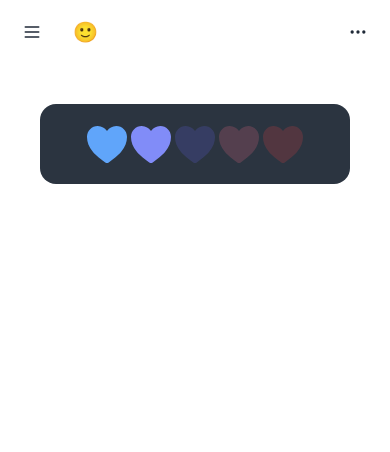
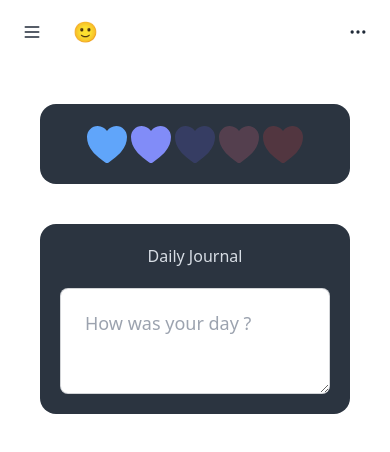
Before and after one commit to quentin-aslan/PWA, a Vue app: page / in a window 390 px wide. Shown: the top 452 px of the page. Built offline with nearby package versions, Linux system fonts and the light colour scheme; sample sign-in values are in the browser's storage.

Commit message:
:sparkles: Daily Journal implemented :iphone: Responsive implemented

```diff
--- /dev/null
+++ b/src/components/DailyJournal.vue
@@ -0,0 +1,44 @@
+<template>
+	<div class="card bg-neutral text-neutral-content m-10 flex flex-row items-center">
+		<div class="card-body items-center text-center gap-5 p-5">
+			<h1>Daily Journal</h1>
+			<textarea
+				v-model="contentValue"
+				placeholder="How was your day ?"
+				class="textarea textarea-bordered textarea-lg w-full max-w-xs"
+				:class="{ 'textarea-success': todayContent }"
+			/>
+		</div>
+	</div>
+</template>
+<script lang="ts" setup>
+import { ref, computed, onBeforeMount, watch } from "vue";
+import { getFormattedDate } from "@/utils";
+import { useUserStore } from "@/stores/userStore";
+import { storeToRefs } from "pinia";
+const userStore = useUserStore();
+const { dailyJournal } = storeToRefs(userStore);
+
+const contentValue = ref("");
+
+const todayContent = computed(() => {
+	const today = getFormattedDate(new Date());
+	return dailyJournal.value.find((mood) => getFormattedDate(new Date(mood.date)) === today);
+});
+
+onBeforeMount(() => {
+	contentValue.value = todayContent.value?.content;
+});
+
+watch(contentValue, (value) => {
+	if (!value) return;
+	if (todayContent.value) {
+		const indexOfTodayJournal = dailyJournal.value.indexOf(todayContent.value);
+		dailyJournal.value[indexOfTodayJournal].content = value;
+	} else {
+		dailyJournal.value.push({ date: new Date(), content: value });
+	}
+
+	localStorage.setItem("dailyJournal", JSON.stringify(dailyJournal.value));
+});
+</script>
--- a/src/components/MoodTracker.vue
+++ b/src/components/MoodTracker.vue
@@ -1,6 +1,6 @@
 <template>
-	<div class="card bg-neutral text-neutral-content m-10">
-		<div class="card-body items-center text-center gap-5 p-5">
+	<div class="card bg-neutral text-neutral-content m-10 flex flex-row items-center">
+		<div class="card-body items-center text-center gap-5 p-5 top-1/2">
 			<div class="rating rating-lg gap-1">
 				<input type="radio" v-model="moodValue" value="1" class="mask mask-heart bg-blue-400" :checked="moodValue === 1" />
 				<input type="radio" v-model="moodValue" value="2" class="mask mask-heart bg-indigo-400" :checked="moodValue === 2" />
@@ -8,7 +8,6 @@
 				<input type="radio" v-model="moodValue" value="4" class="mask mask-heart bg-rose-400" :checked="moodValue === 4" />
 				<input type="radio" v-model="moodValue" value="5" class="mask mask-heart bg-red-500" :checked="moodValue === 5" />
 			</div>
-
 			<div v-if="todayMood" class="badge">Your mood is saved for today ✅</div>
 		</div>
 	</div>
--- a/src/stores/userStore.ts
+++ b/src/stores/userStore.ts
@@ -1,12 +1,13 @@
 import { defineStore } from "pinia";
 import { computed, ref, watch } from "vue";
 import type { Ref } from "vue";
-import { Mood } from "@/types/types";
+import { DailyJournal, Mood } from "@/types/types";
 
 export const useUserStore = defineStore("UserStore", () => {
 	const username: Ref<string | null> = ref(null);
 	const isLogin = computed(() => username.value !== null);
 	const moodTracker: Ref<Mood | []> = ref([]);
+	const dailyJournal: Ref<DailyJournal | []> = ref([]);
 
 	watch(username, (value) => {
 		if (value) localStorage.setItem("username", value);
@@ -15,6 +16,7 @@ export const useUserStore = defineStore("UserStore", () => {
 	const init = () => {
 		username.value = localStorage.getItem("username");
 		moodTracker.value = JSON.parse(localStorage.getItem("moodTracker") || "[]");
+		dailyJournal.value = JSON.parse(localStorage.getItem("dailyJournal") || "[]");
 	};
 
 	return {
@@ -22,5 +24,6 @@ export const useUserStore = defineStore("UserStore", () => {
 		isLogin,
 		init,
 		moodTracker,
+		dailyJournal,
 	};
 });
--- a/src/types/types.ts
+++ b/src/types/types.ts
@@ -3,7 +3,13 @@ export type Mood = {
 	mood: boolean; // 0 - 5
 };
 
+export type DailyJournal = {
+	date: string;
+	content: string;
+};
+
 export type User = {
 	username?: string;
 	moodTracker?: Mood[];
+	dailyJournal?: DailyJournal[];
 };
--- a/src/views/HomeView.vue
+++ b/src/views/HomeView.vue
@@ -1,9 +1,13 @@
 <template>
 	<main>
-		<MoodTracker />
+		<div class="lg:flex lg:flex-row">
+			<MoodTracker class="lg:basis-1/2" />
+			<DailyJournal class="lg:basis-1/2" />
+		</div>
 	</main>
 </template>
 
 <script setup lang="ts">
 import MoodTracker from "@/components/MoodTracker.vue";
+import DailyJournal from "@/components/DailyJournal.vue";
 </script>
```
